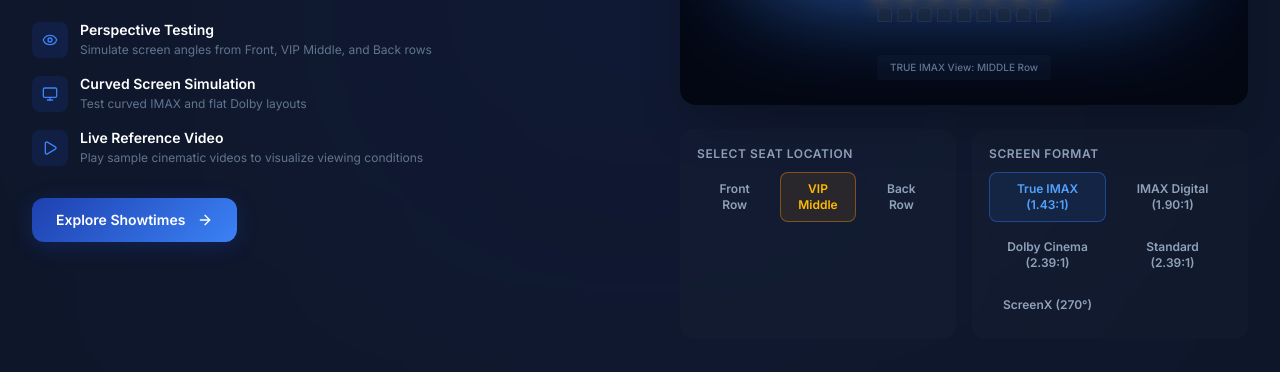
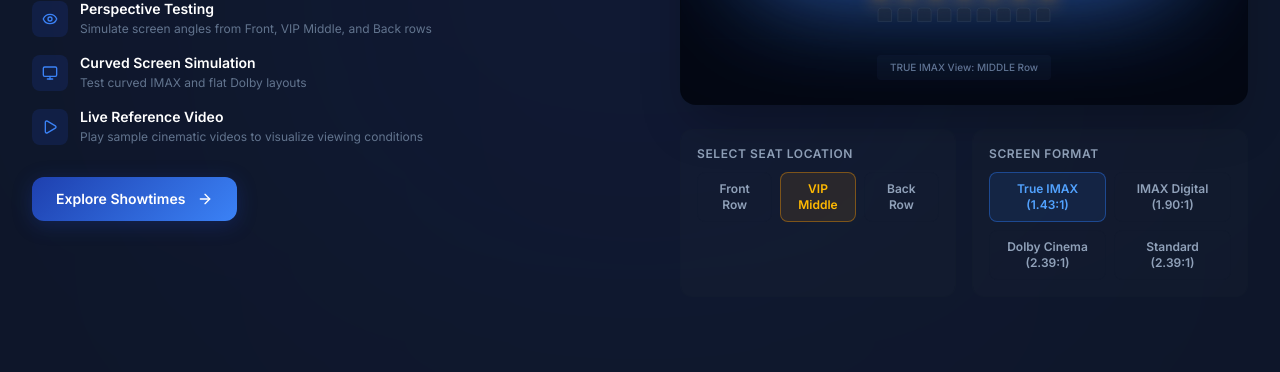
Before and after one commit to Palvash-kumar/ViewMax, a Next.js app in the folder frontend/: page / in a window 1280 px wide. Shown: the part 2304-2676 px from the top of the page. Built offline with nearby package versions, Linux system fonts and the light colour scheme; no server answers.

Commit message:
Removed ScreenX option from screen format selection list

```diff
--- a/frontend/src/app/page.tsx
+++ b/frontend/src/app/page.tsx
@@ -240,7 +240,6 @@
               { id: 'imax-digital', label: 'IMAX Digital (1.90:1)' },
               { id: 'dolby', label: 'Dolby Cinema (2.39:1)' },
               { id: 'standard', label: 'Standard (2.39:1)' },
-              { id: 'screen-x', label: 'ScreenX (270°)' },
             ].map((screen) => (
               <button
                 key={screen.id}
```
